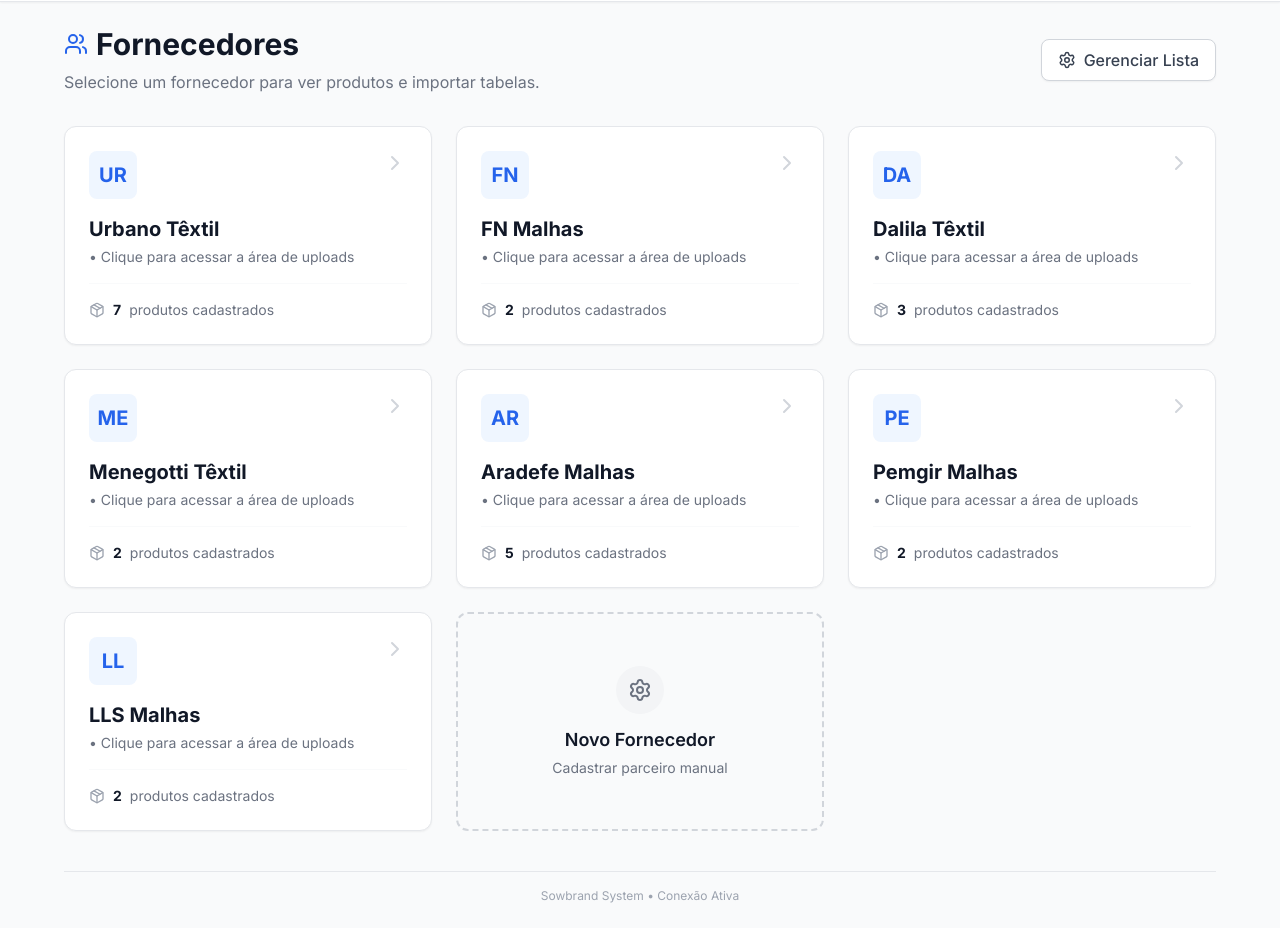
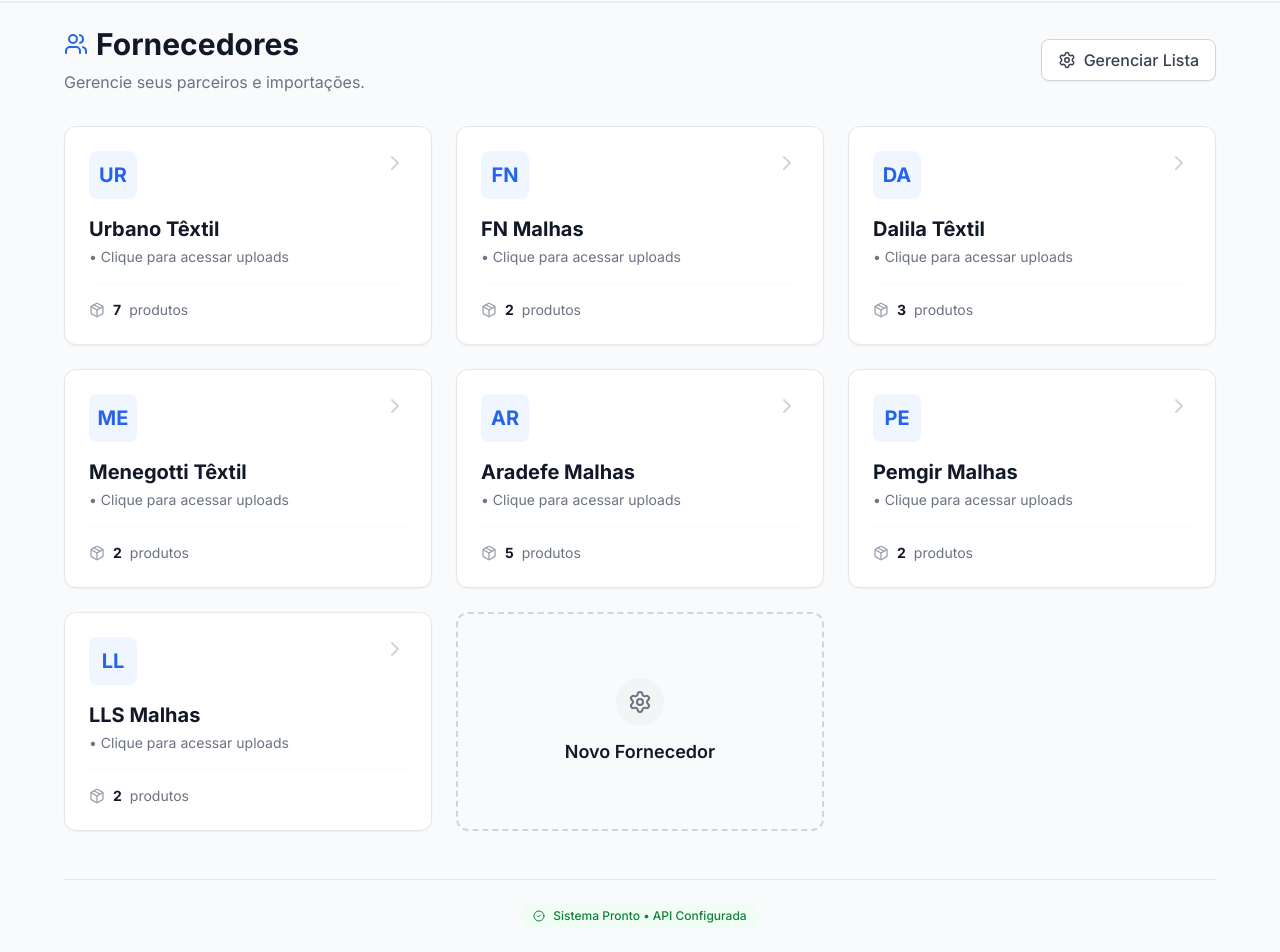
Before and after one commit to sowbrand/stackblitz-starters-izhtpd7q, a Next.js app: page / in a window 1280 px wide. Shown: the part 63-1015 px from the top of the page. Before the commit the page ends 991 px from the top, so only its background shows below. Built offline with nearby package versions, Linux system fonts and the light colour scheme.

Commit message:
nova-chave-api

```diff
--- a/app/page.tsx
+++ b/app/page.tsx
@@ -2,14 +2,13 @@
 
 import React from 'react';
 import Link from 'next/link';
-// Importação com caminho relativo correto para o StackBlitz
+// Caminho relativo para garantir funcionamento
 import { useSupplierContext } from './context/SupplierContext';
-import { ChevronRight, Package, Settings, Users } from 'lucide-react';
+import { ChevronRight, Package, Settings, Users, CheckCircle2 } from 'lucide-react';
 
 export default function Home() {
   const { suppliers, meshes } = useSupplierContext();
 
-  // Função auxiliar para mostrar quantos produtos cada fornecedor tem
   const getMeshCount = (supplierId: string) => {
     return meshes.filter(m => String(m.supplierId) === String(supplierId)).length;
   };
@@ -17,17 +16,16 @@
   return (
     <main className="min-h-screen bg-gray-50 p-6">
       <div className="max-w-6xl mx-auto">
-        {/* Cabeçalho da Aba 1 */}
+        {/* Cabeçalho */}
         <div className="flex flex-col md:flex-row justify-between items-center mb-8 gap-4">
           <div>
             <h1 className="text-3xl font-bold text-gray-900 flex items-center gap-2">
               <Users className="text-blue-600" />
               Fornecedores
             </h1>
-            <p className="text-gray-500 mt-2">Selecione um fornecedor para ver produtos e importar tabelas.</p>
+            <p className="text-gray-500 mt-2">Gerencie seus parceiros e importações.</p>
           </div>
 
-          {/* Botão de Atalho para a Aba 3 (Gerenciar) */}
           <Link
             href="/manage"
             className="flex items-center gap-2 text-gray-700 bg-white border border-gray-300 px-4 py-2 rounded-lg hover:bg-gray-50 hover:text-blue-600 font-medium transition-colors shadow-sm"
@@ -37,7 +35,7 @@
           </Link>
         </div>
 
-        {/* Grid de Fornecedores */}
+        {/* Grid */}
         <div className="grid grid-cols-1 md:grid-cols-2 lg:grid-cols-3 gap-6">
           {suppliers.map((supplier) => (
             <Link
@@ -46,7 +44,6 @@
               className="group block h-full"
             >
               <div className="bg-white rounded-xl p-6 shadow-sm border border-gray-200 hover:border-blue-500 hover:shadow-md transition-all h-full flex flex-col justify-between cursor-pointer relative overflow-hidden">
-                {/* Detalhe visual de hover */}
                 <div className="absolute top-0 left-0 w-1 h-full bg-blue-500 transform -translate-x-1 transition-transform group-hover:translate-x-0"></div>
 
                 <div>
@@ -61,20 +58,20 @@
                     {supplier.name}
                   </h3>
                   <div className="text-sm text-gray-500 mb-4">
-                    {supplier.email || '• Clique para acessar a área de uploads'}
+                    {supplier.email || '• Clique para acessar uploads'}
                   </div>
                 </div>
 
                 <div className="pt-4 border-t border-gray-50 flex items-center gap-2 text-sm text-gray-600">
                   <Package size={16} className="text-gray-400" />
                   <span className="font-bold text-gray-900">{getMeshCount(supplier.id)}</span>
-                  <span className="text-gray-500">produtos cadastrados</span>
+                  <span className="text-gray-500">produtos</span>
                 </div>
               </div>
             </Link>
           ))}
 
-          {/* Card Atalho para Adicionar Novo */}
+          {/* Card Novo */}
           <Link
             href="/manage"
             className="group block border-2 border-dashed border-gray-300 rounded-xl p-6 flex flex-col items-center justify-center text-center hover:border-blue-400 hover:bg-blue-50 transition-all min-h-[200px]"
@@ -83,13 +80,15 @@
               <Settings size={24} />
             </div>
             <h3 className="text-lg font-semibold text-gray-900">Novo Fornecedor</h3>
-            <p className="text-sm text-gray-500 mt-1">Cadastrar parceiro manual</p>
           </Link>
         </div>
 
-        {/* RODAPÉ PARA FORÇAR O COMMIT */}
-        <div className="mt-10 border-t pt-4 text-center text-gray-400 text-xs">
-          <p>Sowbrand System • Conexão Ativa</p>
+        {/* RODAPÉ: Isso fará o Commit aparecer */}
+        <div className="mt-12 pt-6 border-t border-gray-200 text-center">
+            <div className="inline-flex items-center gap-2 px-3 py-1 rounded-full bg-green-50 text-green-700 text-xs font-medium">
+                <CheckCircle2 size={12} />
+                Sistema Pronto • API Configurada
+            </div>
         </div>
 
       </div>
```
